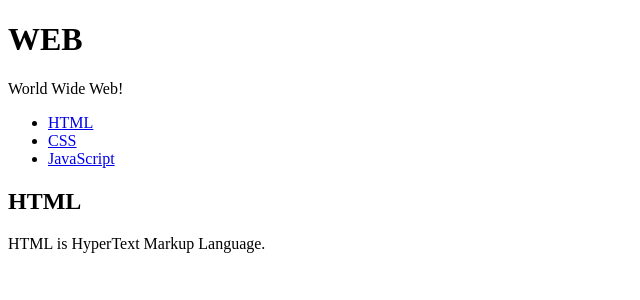
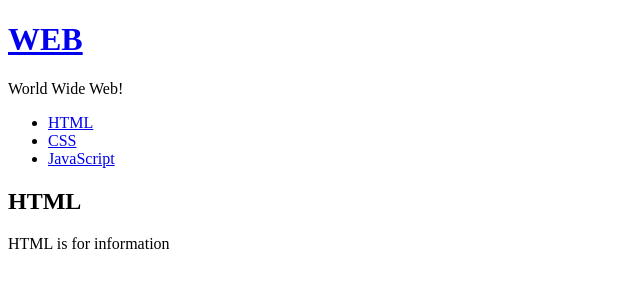
Before and after one commit to leeeha/react-app, a React (Create React App) app: page / in a window 1280 px wide. Shown: the top 300 px of the page, without its empty margins (0-640 px from the left). Built offline with nearby package versions, Linux system fonts and the light colour scheme.

Commit message:
bind와 setState 이해하기

```diff
--- a/src/App.js
+++ b/src/App.js
@@ -5,13 +5,12 @@ import Content from "./components/Content"
 import './App.css';
 
 class App extends Component {
-  // render() 보다 먼저 실행되어 초기화를 담당하는 생성자
   constructor(props){
-    // 부모 클래스의 생성자를 먼저 호출해주지 않으면, this에 접근 불가!
     super(props);
     this.state = {
+      mode:'read',
       subject:{title:'WEB', sub:'World Wide Web!'},
-      // 속성이 가진 데이터가 여러 개일 때는 배열 사용
+      welcome:{title:'Welcome', desc:'Hello, React!!'},
       contents:[
         {id:1, title:'HTML', desc:'HTML is for information'},
         {id:2, title:'CSS', desc:'CSS is for design'},
@@ -21,20 +20,40 @@ class App extends Component {
   }
 
   render(){
+    var _title, _desc = null;
+    if(this.state.mode === 'welcome'){
+      _title = this.state.welcome.title;
+      _desc = this.state.welcome.desc;
+    }else if(this.state.mode === 'read'){
+      _title = this.state.contents[0].title;
+      _desc = this.state.contents[0].desc;
+    }
+
     return (
       <div className="App">
-         <Subject
-            // props의 데이터를 state에서 가져옴.
+         {/* <Subject
             title={this.state.subject.title}
             sub={this.state.subject.sub}>
-          </Subject>
+          </Subject> */}
+          <header>
+            <h1><a href="/" onClick={function(e){
+              console.log(e);
+              // 링크를 클릭할 때마다 앱이 리로드 되는 것을 막기 위해 호출하는 함수
+              e.preventDefault();
 
-          <TOC
-            // contents에 담긴 배열 정보를 TOC 컴포넌트에 주입하기
-            data={this.state.contents}>
-          </TOC>
+              // Uncaught TypeError: Cannot read properties of undefined (reading 'state')
+              //this.state.mode = 'welcome'; // 이렇게 하면 렌더링 불가 (생성자에서는 가능)
+              this.setState({ // 동적으로 렌더링하고 싶을 때는 setState를 사용해야 리액트가 상태 변화를 알아차림.
+                mode:'welcome'
+              });
 
-         <Content title="HTML" desc="HTML is HyperText Markup Language."></Content>
+              // bind(this)에 의해 render 함수 안에서 사용되는 this는
+              // App 컴포넌트 자체를 가리키게 됨.
+            }.bind(this)}>{this.state.subject.title}</a></h1>
+            {this.state.subject.sub}
+          </header>
+          <TOC data={this.state.contents}></TOC>
+          <Content title={_title} desc={_desc}></Content>
       </div>
     );
   }
--- a/src/components/Subject.js
+++ b/src/components/Subject.js
@@ -4,7 +4,7 @@ class Subject extends Component {
     render(){
       return (
         <header>
-          <h1>{this.props.title}</h1>
+          <h1><a href="/">{this.props.title}</a></h1>
           {this.props.sub}
         </header>
       );
```
